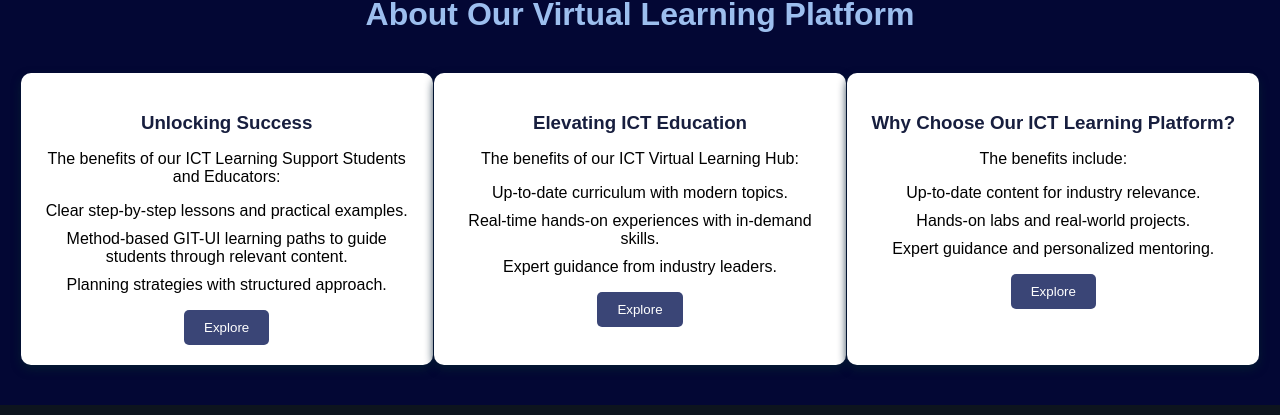
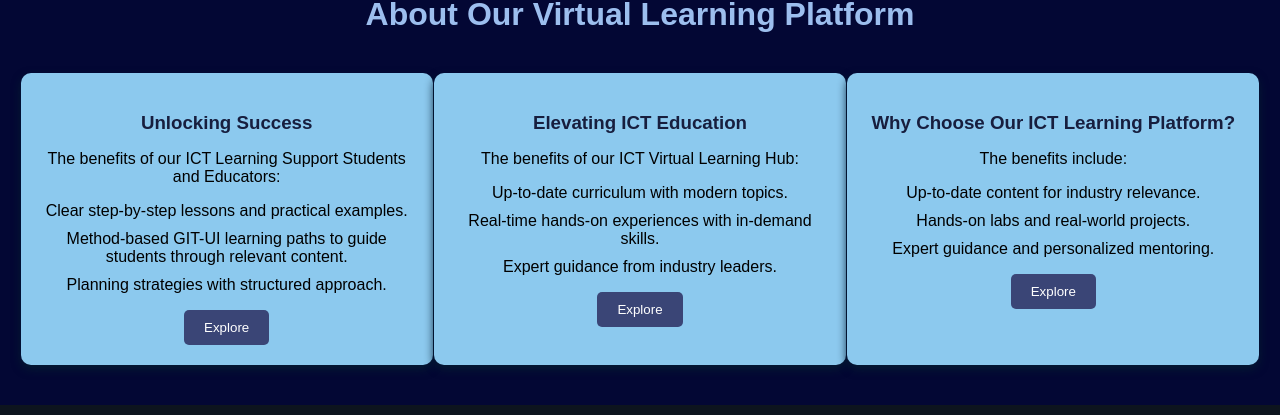
Before and after one commit to VOSANDI2003/aboutpage, a Next.js app: page / in a window 1280 px wide. Shown: the part 355-770 px from the top of the page. Built offline with nearby package versions, Linux system fonts and the light colour scheme.

Commit message:
Update globals.css

```diff
--- a/src/app/globals.css
+++ b/src/app/globals.css
@@ -18,6 +18,13 @@ header .logo {
   font-size: 24px; /* Larger font for logo */
   font-weight: bold; /* Bold text */
   color: #0d141e; /* Dark gray color */
+}
+.modulescontainer{
+  padding: 15px 20px;
+  min-height: 100vh;
+  background-image: url('/public/assets/about1.jpg');
+  background-size:cover;
+
 }
 
 /* Links in the navigation */
@@ -144,7 +151,7 @@ body {
 }
 
 .card {
-  background-color: rgb(255, 255, 255);
+  background-color: rgb(140, 201, 238);
   padding: 20px;
   width: 30%;
   box-shadow: 0px 4px 10px rgba(4, 28, 49, 0.975);
```
